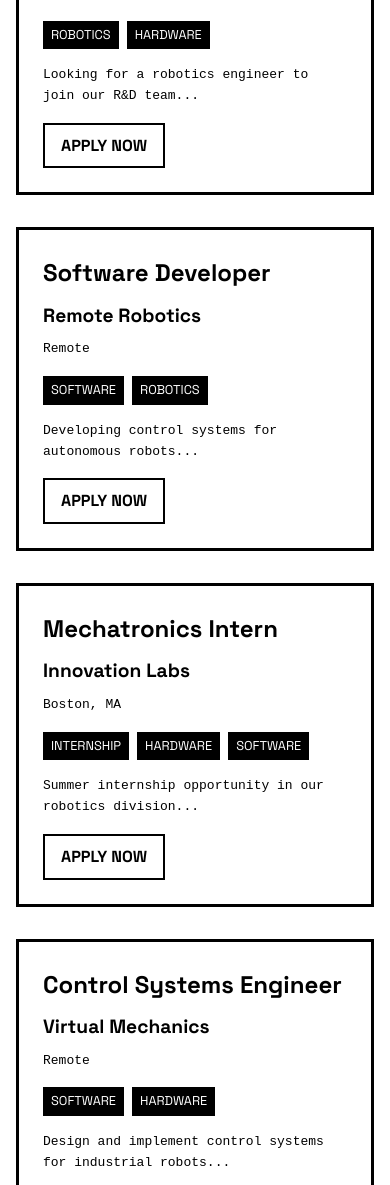
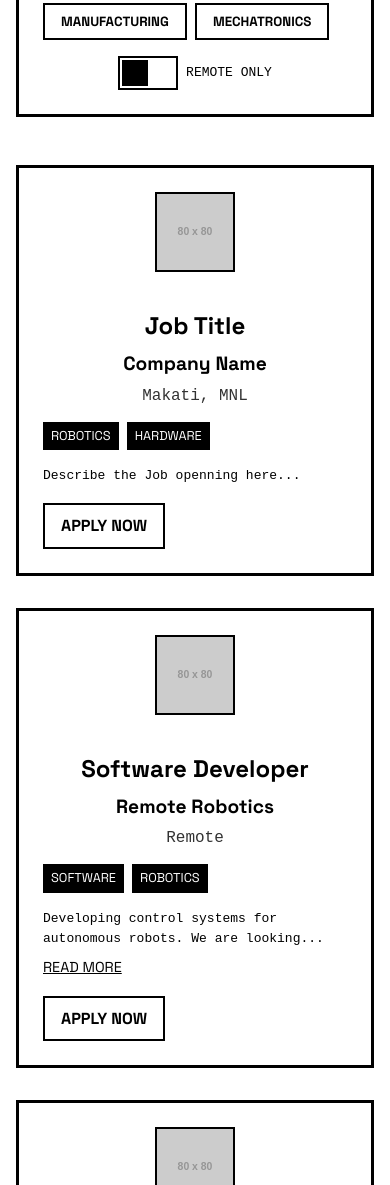
Before and after one commit to InnovationHub-PH/MakersClub, a website built with Vite: page jobs.html in a window 390 px wide. Shown: the part 815-2000 px from the top of the page. Built offline with nearby package versions, Linux system fonts and the light colour scheme; placeholder pictures from the web are drawn by us.

Commit message:
Add files via upload

```diff
--- a/jobs.html
+++ b/jobs.html
@@ -47,7 +47,16 @@
         <div class="glitch-effect"></div>
       </header>
 
+
+      <section class="about-content">
+        <div class="about-section">
+          <h2>Hiring?</h2>
+          <p>Share your job openning here. Send us an Email at: <a href="mailto:someone@example.com">makewithconfidence@gmail.com</a></p>
+        </div>
+      </section>
+
       <section class="jobs-filter">
+
         <div class="filter-container">
           <div class="tags-filter">
             <h3>FILTER BY TAGS:</h3>
@@ -56,6 +65,9 @@
               <button class="tag-btn" data-tag="software">SOFTWARE</button>
               <button class="tag-btn" data-tag="hardware">HARDWARE</button>
               <button class="tag-btn" data-tag="internship">INTERNSHIP</button>
+              <button class="tag-btn" data-tag="internship">INDUSTRIAL DESIGN</button>
+              <button class="tag-btn" data-tag="internship">MANUFACTURING</button>
+              <button class="tag-btn" data-tag="internship">MECHATRONICS</button>
             </div>
           </div>
           <div class="remote-toggle">
--- a/js/jobs.js
+++ b/js/jobs.js
@@ -1,36 +1,40 @@
 // Sample job data - Replace with your actual job data
 const jobs = [
     {
-        title: 'Robotics Engineer',
-        company: 'Tech Dynamics',
-        location: 'San Francisco, CA',
+        title: 'Job Title',
+        company: 'Company Name',
+        logo: 'https://placehold.co/80x80/252525/white?text=CN',
+        location: 'Makati, MNL',
         remote: false,
         tags: ['robotics', 'hardware'],
-        description: 'Looking for a robotics engineer to join our R&D team...'
+        description: 'Describe the Job openning here...'
     },
     {
         title: 'Software Developer',
         company: 'Remote Robotics',
+        logo: 'https://placehold.co/80x80/252525/white?text=RR',
         location: 'Remote',
         remote: true,
         tags: ['software', 'robotics'],
-        description: 'Developing control systems for autonomous robots...'
+        description: 'Developing control systems for autonomous robots. We are looking for a skilled software developer with experience in robotics and control systems. The ideal candidate will have a strong background in Python, C++, and ROS. You will be working with a team of engineers to develop and implement control algorithms for our autonomous robot fleet. Key responsibilities include: developing and maintaining robot control software, implementing new features and functionality, debugging and troubleshooting issues, and collaborating with the hardware team.'
     },
     {
         title: 'Mechatronics Intern',
         company: 'Innovation Labs',
+        logo: 'https://placehold.co/80x80/252525/white?text=IL',
         location: 'Boston, MA',
         remote: false,
         tags: ['internship', 'hardware', 'software'],
-        description: 'Summer internship opportunity in our robotics division...'
+        description: 'Summer internship opportunity in our robotics division. Join our team of experts and gain hands-on experience in robotics development.'
     },
     {
         title: 'Control Systems Engineer',
         company: 'Virtual Mechanics',
+        logo: 'https://placehold.co/80x80/252525/white?text=VM',
         location: 'Remote',
         remote: true,
         tags: ['software', 'hardware'],
-        description: 'Design and implement control systems for industrial robots...'
+        description: 'Design and implement control systems for industrial robots. Work with cutting-edge technology and collaborate with a global team.'
     }
 ];
 
@@ -44,16 +48,43 @@ const tagButtons = document.querySelectorAll('.tag-btn');
 const remoteToggle = document.getElementById('remoteToggle');
 
 // Functions
+function truncateWords(text, wordCount) {
+    const words = text.split(' ');
+    if (words.length <= wordCount) return text;
+    return words.slice(0, wordCount).join(' ') + '...';
+}
+
+function validateDescription(description) {
+    const words = description.split(' ');
+    if (words.length > 850) {
+        return words.slice(0, 850).join(' ') + '...';
+    }
+    return description;
+}
+
 function createJobCard(job) {
+    const truncatedDescription = truncateWords(job.description, 9);
+    const fullDescription = validateDescription(job.description);
+    const isExpanded = truncatedDescription === fullDescription;
+
     return `
         <div class="job-card">
-            <h3>${job.title}</h3>
-            <h4>${job.company}</h4>
-            <p class="location">${job.location}</p>
+            <div class="job-header">
+                <img src="${job.logo}" alt="${job.company} logo" class="company-logo">
+                <div class="job-title-info">
+                    <h3>${job.title}</h3>
+                    <h4>${job.company}</h4>
+                    <p class="location">${job.location}</p>
+                </div>
+            </div>
             <div class="tags">
                 ${job.tags.map(tag => `<span class="tag">${tag.toUpperCase()}</span>`).join('')}
             </div>
-            <p class="description">${job.description}</p>
+            <div class="description-container">
+                <p class="description truncated">${truncatedDescription}</p>
+                <p class="description full" style="display: none;">${fullDescription}</p>
+                ${!isExpanded ? `<button class="read-more">READ MORE</button>` : ''}
+            </div>
             <a href="#" class="apply-btn">APPLY NOW</a>
         </div>
     `;
@@ -67,6 +98,25 @@ function filterJobs() {
     });
 
     jobsList.innerHTML = filteredJobs.map(createJobCard).join('');
+
+    // Add event listeners to read more buttons
+    document.querySelectorAll('.read-more').forEach(button => {
+        button.addEventListener('click', function(e) {
+            const container = this.closest('.description-container');
+            const truncated = container.querySelector('.truncated');
+            const full = container.querySelector('.full');
+
+            if (truncated.style.display !== 'none') {
+                truncated.style.display = 'none';
+                full.style.display = 'block';
+                this.textContent = 'READ LESS';
+            } else {
+                truncated.style.display = 'block';
+                full.style.display = 'none';
+                this.textContent = 'READ MORE';
+            }
+        });
+    });
 }
 
 // Event Listeners
--- a/style.css
+++ b/style.css
@@ -13,6 +13,9 @@
   --bg-color: #ffffff;
   --text-color: #000000;
   --border-color: #000000;
+  --primary-color: #358C7C;  /* Green */
+  --secondary-color: #F2C879; /* Yellow */
+  --accent-color: #9305F2;   /* Purple */
 }
 
 [data-theme="dark"] {
@@ -36,7 +39,6 @@ body {
   top: 1rem;
   right: 1rem;
   background: none;
-  /*border: 2px solid var(--border-color); */
   border: none;
   padding: 0.5rem;
   cursor: pointer;
@@ -136,7 +138,7 @@ h2 {
   color: var(--bg-color);
   padding: 2rem;
   font-size: 1.5rem;
-  transform: rotate(-1deg);
+  transform: rotate(-2deg);
 }
 
 .info-box p {
@@ -334,20 +336,49 @@ input:checked + .slider:before {
   margin-bottom: 2rem;
 }
 
+.job-header {
+  display: flex;
+  gap: 1.5rem;
+  margin-bottom: 1rem;
+  align-items: stretch;
+}
+
+.company-logo {
+  width: 80px;
+  height: 80px;
+  object-fit: cover;
+  border: 2px solid var(--border-color);
+  flex-shrink: 0;
+}
+
+.job-title-info {
+  flex: 1;
+  display: flex;
+  flex-direction: column;
+  height: 80px;
+  padding: 0;
+}
+
 .job-card h3 {
   font-size: 1.5rem;
-  margin-bottom: 0.5rem;
+  margin: 0;
   font-family: 'Space Grotesk', sans-serif;
+  line-height: 1.2;
 }
 
 .job-card h4 {
   font-size: 1.2rem;
-  margin-bottom: 0.5rem;
+  margin: 0.2rem 0;
   font-family: 'Space Grotesk', sans-serif;
+  line-height: 1.2;
 }
 
 .location {
-  margin-bottom: 1rem;
+  margin: 0;
+  font-size: 1rem;
+  color: var(--text-color);
+  opacity: 0.8;
+  line-height: 1.2;
 }
 
 .tags {
@@ -365,8 +396,28 @@ input:checked + .slider:before {
   font-family: 'Space Grotesk', sans-serif;
 }
 
+.description-container {
+  margin-bottom: 1rem;
+}
+
 .description {
-  margin-bottom: 1rem;
+  margin-bottom: 0.5rem;
+}
+
+.read-more {
+  background: none;
+  border: none;
+  color: var(--text-color);
+  font-family: 'Space Grotesk', sans-serif;
+  font-size: .9rem;
+  padding: 0;
+  cursor: pointer;
+  text-decoration: underline;
+  transition: opacity 0.2s ease;
+}
+
+.read-more:hover {
+  opacity: 0.7;
 }
 
 .apply-btn {
@@ -457,4 +508,19 @@ footer {
   .remote-toggle {
     justify-content: center;
   }
+
+  .job-header {
+    flex-direction: column;
+    align-items: center;
+    text-align: center;
+  }
+
+  .company-logo {
+    margin-bottom: 1rem;
+  }
+
+  .job-title-info {
+    min-height: auto;
+    gap: 0.5rem;
+  }
 }
```
Also changed, not shown: about.html (+5 -5 lines), index.html (+2 -2 lines).
